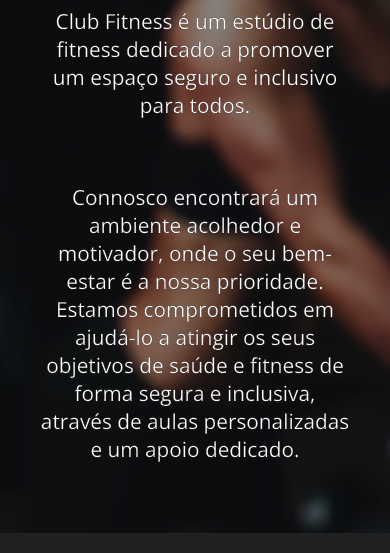
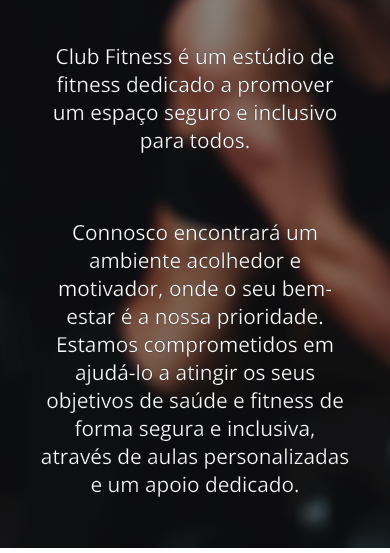
Before and after one commit to GabeCastro05/clubfitness.github.io, a plain HTML site: page about.html in a window 390 px wide. Shown: the part 352-905 px from the top of the page. Drawn offline with Linux system fonts and the light colour scheme.

Commit message:
Add files via upload

```diff
--- a/css/about_style.css
+++ b/css/about_style.css
@@ -44,7 +44,7 @@
 height: auto;
 }
 
-/* navbar regular css start */
+/* navbar regular css inicio */
 .navbar-area {
   background: #202020;
   border-bottom: #202020;
@@ -83,10 +83,10 @@
 .site-navbar ul li a:hover {
   background: rgba(255,255,255,.1);
 }
-/* navbar regular css end */
+/* navbar regular css fim */
 
 
-/* nav-toggler css start */
+/* nav-toggler css inicio */
 .nav-toggler {
   border: 3px solid #fff;
   padding: 5px;
@@ -121,10 +121,10 @@
 .nav-toggler.toggler-open span:after {
   transform: translateY(-3px) rotate(-45deg);
 }
-/* nav-toggler css end */
+/* nav-toggler css fim */
 
 
-/* intro-area css start */
+/* intro-area css inicio */
 .intro-area {
   height: calc(100vh - 61px);
   display: flex;
@@ -141,7 +141,7 @@
 .intro-area p {
   font-size: 18px;
 }
-/* intro-area css end */
+/* intro-area css fim */
 
 
 .about {
@@ -201,7 +201,7 @@
 
 .about {
   width: 100%;
-  padding: 50px 0;
+  padding: 85px 0;
   text-align: center;
   color: #fff;
   background-size: cover;
@@ -223,7 +223,7 @@
   bottom: 6px;
 }
 
-/* navbar css for mobile start */
+/* navbar css for mobile inicio */
 .nav-toggler{
   display: block;
 }
@@ -278,6 +278,6 @@
   width: 35px;
   margin-left: 10px;
 }
-/* navbar css for mobile end */
+/* navbar css para mobile fim */
 }
-/* mobile breakpoint end */
+/* breakpoint para mobile fim */
```
Also changed, not shown: css/contact_style.css (+9 -9 lines), css/horar_style.css (+9 -9 lines), css/styles.css (+6 -2 lines).
